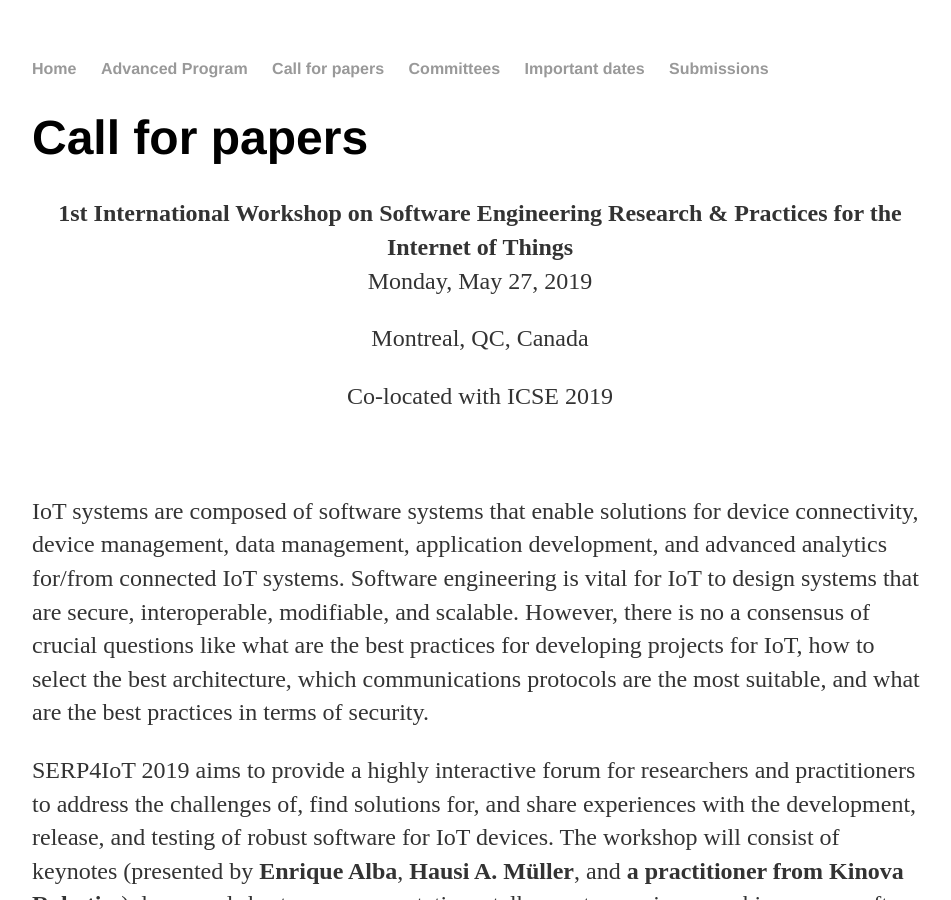
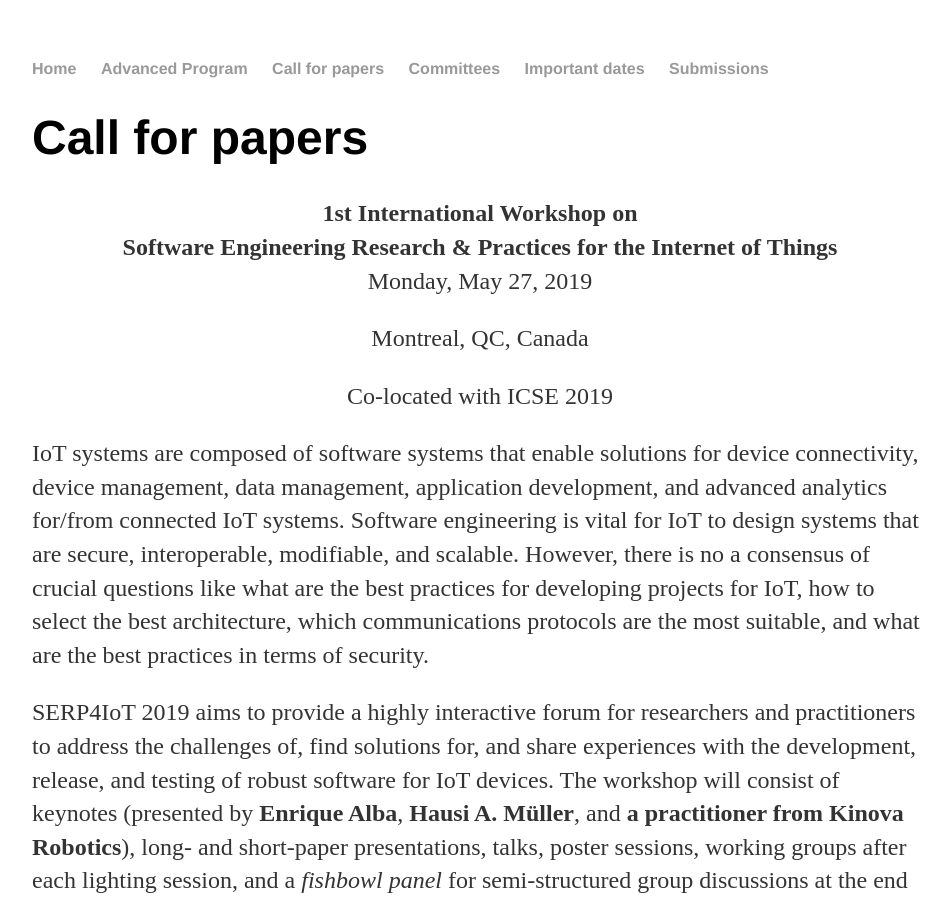
Before and after one commit to moar82/SERP4IoT, a Jekyll site: the page built from cpapers/index.html, in a window 1280 px wide and 900 px high. Shown: the whole window, without its empty margins (160-1111 px from the left). Built offline with Jekyll 4.4.1, drawn with Linux system fonts in a browser that asks for light colours.

Commit message:
Update index.html

```diff
--- a/cpapers/index.html
+++ b/cpapers/index.html
@@ -5,11 +5,11 @@
 
 <h1>Call for papers </h1>
 
-<p style="text-align: center;"><strong>1st International Workshop on Software Engineering Research &amp; Practices for the Internet of Things</strong><strong><br /></strong><span style="font-weight: 400;">Monday, May 27, 2019</span></p>
+<p style="text-align: center;"><strong>1st International Workshop on<br>Software Engineering Research &amp; Practices for the Internet of Things</strong><strong><br /></strong><span style="font-weight: 400;">Monday, May 27, 2019</span></p>
 <p style="text-align: center;"><span style="font-weight: 400;">Montreal, QC, Canada </span></p>
 <p style="text-align: center;"><span style="font-weight: 400;">Co-located with ICSE 2019</span></p>
-<!--<p style="text-align: center;"><span style="font-weight: 400;">http://serp4iot.ptidej.net</span></p>-->
-<p style="text-align: center;">&nbsp;</p>
+<!--<p style="text-align: center;"><span style="font-weight: 400;">http://serp4iot.ptidej.net</span></p>
+<p style="text-align: center;">&nbsp;</p>-->
 <p><span style="font-weight: 400;">IoT systems are composed of software systems that enable solutions for device connectivity, device management, data management, application development, and advanced analytics for/from connected IoT systems. Software engineering is vital for IoT to design systems that are secure, interoperable, modifiable, and scalable. However, there is no a consensus of crucial questions like what are the best practices for developing projects for IoT, how to select the best architecture, which communications protocols are the most suitable, and what are the best practices in terms of security.</span></p>
 <p><span style="font-weight: 400;">SERP4IoT 2019 aims to provide a highly interactive forum for researchers and practitioners to address the challenges of, find solutions for, and share experiences with the development, release, and testing of robust software for IoT devices. The workshop will consist of keynotes (presented by </span><strong>Enrique Alba</strong><span style="font-weight: 400;">, </span><strong>Hausi A. M&uuml;ller</strong><span style="font-weight: 400;">, and</span><strong> a practitioner from</strong> <strong>Kinova Robotics</strong><span style="font-weight: 400;">), long- and short-paper presentations, talks, poster sessions, working groups after each lighting session, and a </span><em><span style="font-weight: 400;">fishbowl</span></em> <em><span style="font-weight: 400;">panel</span></em><span style="font-weight: 400;"> for semi-structured group discussions at the end of the workshop. &nbsp;</span></p>
 <p><span style="font-weight: 400;">Topics for papers and talks include but are not limited to:</span></p>
```
